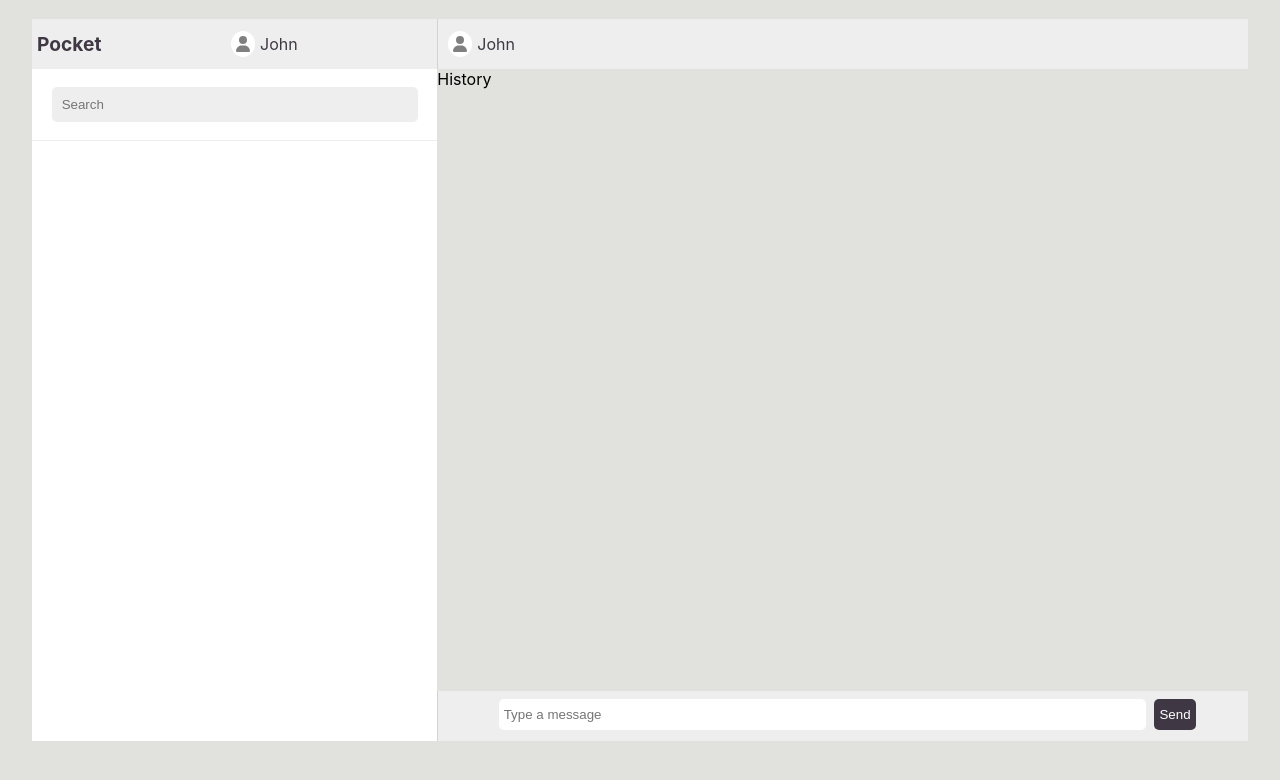
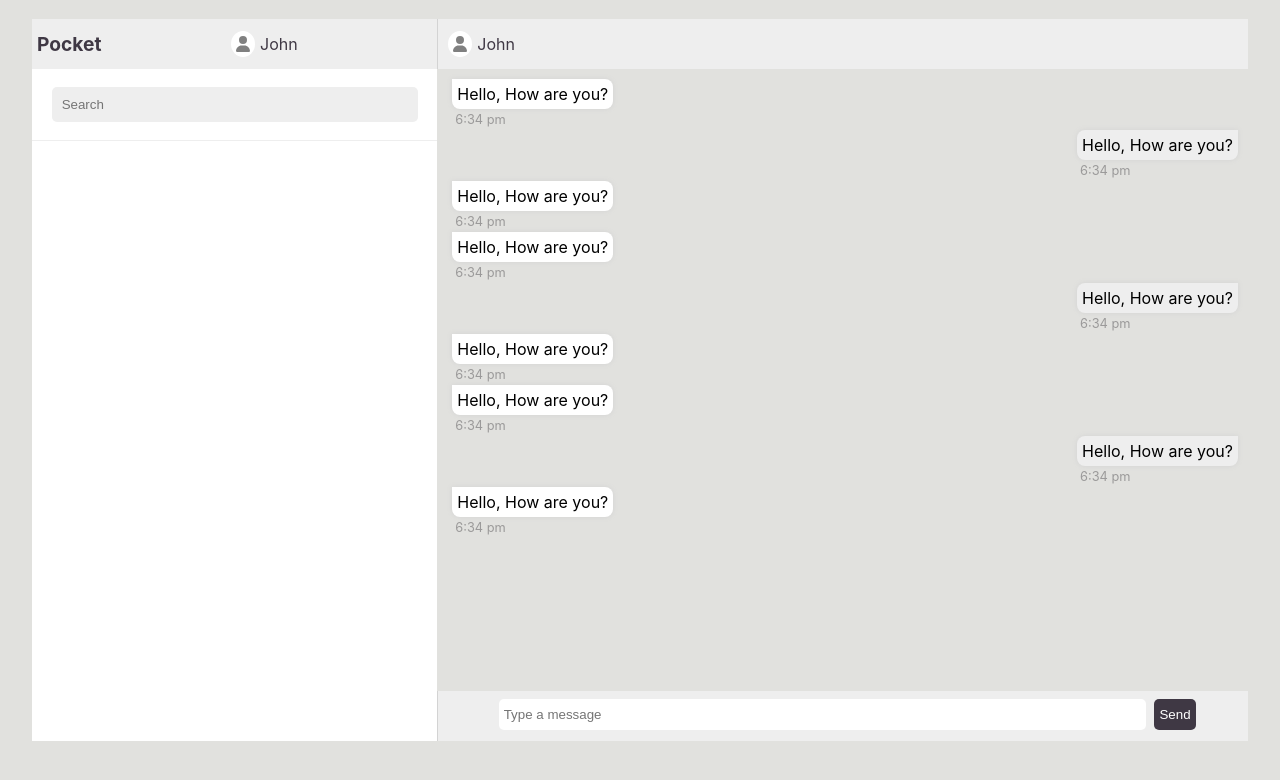
Before and after one commit to mansurmansur/web-socket, a React (Create React App) app in the folder client/: page / in a window 1280 px wide. Shown: the top 780 px of the page. Built offline with nearby package versions, Linux system fonts and the light colour scheme; no server answers.

Commit message:
added message component

```diff
--- a/client/src/components/ChatHistory.jsx
+++ b/client/src/components/ChatHistory.jsx
@@ -1,9 +1,18 @@
 import React from "react"
+import Message from "./Message";
 
 const ChatHistory = (props) => {
   return (
     <div className="chatHistory">
-      History
+      <Message />
+      <Message className="other"/>
+      <Message />
+      <Message />
+      <Message className="other"/>
+      <Message />
+      <Message />
+      <Message className="other"/>
+      <Message />
     </div>
   )
 };
--- /dev/null
+++ b/client/src/components/Message.jsx
@@ -0,0 +1,14 @@
+import React from "react"
+
+const Message = ({className}) => {
+  return (
+    <div className={`message ${className}`}>
+      <div className="message-body">
+        <p className="message">Hello, How are you?</p>
+      </div>
+      <p className="time">6:34 pm</p>
+    </div>
+  )
+};
+
+export default Message;
--- a/client/src/index.css
+++ b/client/src/index.css
@@ -103,6 +103,30 @@ body {
 }
 .chatHistory{
   height: calc(100% - 100px);
+  padding: 10px;
+  display: flex;
+  flex-direction: column;
+}
+.other{
+  align-self: flex-end;
+}
+.other .message-body{
+  background-color: #EEEEEE;
+  border-radius: 8px 0 8px 8px;
+}
+.message-body{
+  background-color: white;
+  border-radius: 0 8px 8px 8px;
+  padding: 5px;
+  margin-left: 5px;
+  height: 30px;
+  width: fit-content;
+  box-shadow: 0 0 5px lightgrey;
+}
+.time{
+  font-size: .8em;
+  color: rgb(155, 154, 154);
+  padding: 3px 8px;
 }
 .chatFormSection{
   width: 100%;
```
